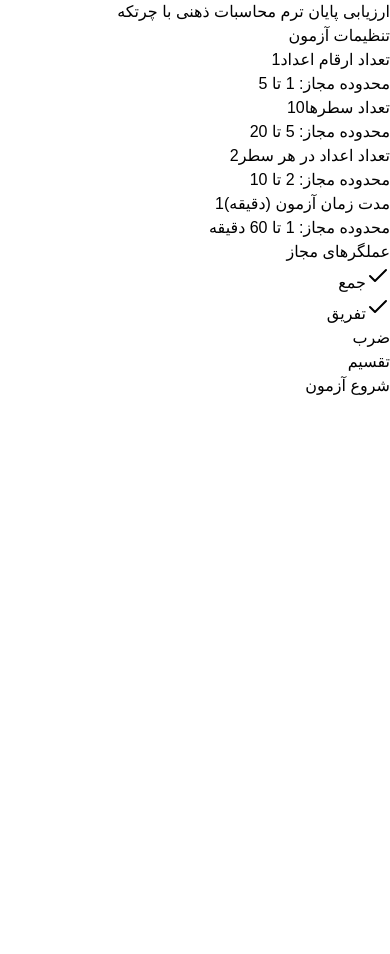
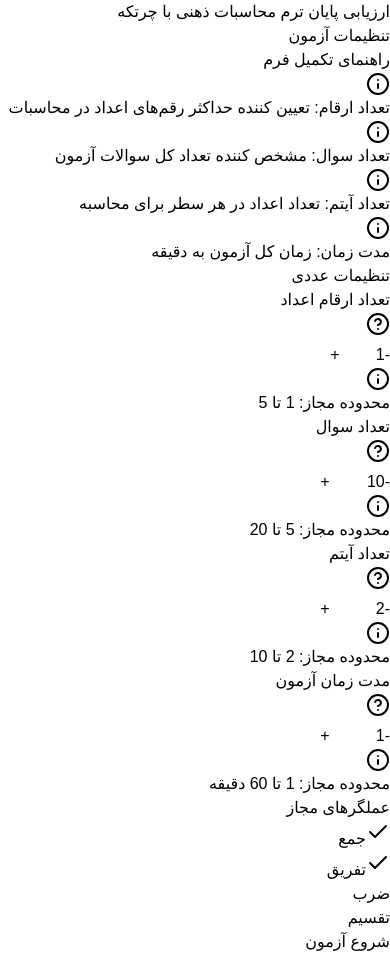
Before and after one commit to kaminfo102/Abacus4, a Next.js app: page / in a window 390 px wide. Before the commit the page ends 844 px from the top, so only its background shows below. Built offline with nearby package versions, Linux system fonts and the light colour scheme; a web font is replaced by a local one.

Commit message:
change examsetting form display form and table form better display in mobile size fix error better style

```diff
--- a/components/CalculationsTable.tsx
+++ b/components/CalculationsTable.tsx
@@ -114,7 +114,7 @@ const focusNextInput = (currentIndex: number) => {
                   </TableCell>
                 ))}
                 <TableCell className="text-center font-bold">
-                  {itemIndex === 0 ? 'Abacuse' : `سطر ${itemIndex + 1}`}
+                  {itemIndex =`آیتم ${itemIndex + 1}`}
                 </TableCell>
               </TableRow>
             ))}
@@ -190,7 +190,7 @@ const focusNextInput = (currentIndex: number) => {
           size="lg"
           className="bg-green-600 hover:bg-green-700 text-white px-8 py-6 text-lg"
           onClick={handleFinishExam}
-          disabled={!allAnswersSubmitted || isDisabled}
+
         >
           پایان آزمون
         </Button>
--- a/components/ExamSettings.tsx
+++ b/components/ExamSettings.tsx
@@ -1,15 +1,24 @@
+// @ts-ignore
+// @ts-ignore
+
 "use client";
 
-import { useState } from "react";
+import React, { useState } from "react";
 import { Card } from "@/components/ui/card";
-import { Input } from "@/components/ui/input";
 import { Button } from "@/components/ui/button";
 import { Label } from "@/components/ui/label";
-import { Checkbox } from "@/components/ui/checkbox";
 import { Alert, AlertDescription } from "@/components/ui/alert";
-import { AlertCircle } from "lucide-react";
+import { AlertCircle, Info, HelpCircle } from "lucide-react";
 import type { ExamSettings, Operator } from "@/lib/types";
 import { OPERATOR_LABELS } from "@/lib/constants";
+import { NumberInput } from "@/components/ui/inputNum";
+import { CheckboxM } from "@/components/ui/checkboxM";
+import {
+  Tooltip,
+  TooltipContent,
+  TooltipProvider,
+  TooltipTrigger,
+} from "@/components/ui/tooltip";
 
 interface ExamSettingsProps {
     onStart: (settings: ExamSettings) => void;
@@ -19,7 +28,7 @@ const DEFAULT_SETTINGS: ExamSettings = {
     digitCount: 1,
     rowCount: 10,
     timeLimit: 60,
-  operators: ['+', '-'],
+    operators: [`+`,`-`],
     itemsPerRow: 2
 };
 
@@ -30,13 +39,16 @@ const LIMITS = {
     itemsPerRow: { min: 2, max: 10 }
 };
 
+// ... (کدهای قبلی مربوط به interface و constant ها)
+
 export function ExamSettings({ onStart }: ExamSettingsProps) {
+  // ... (کدهای قبلی مربوط به state و توابع)
     const [settings, setSettings] = useState<ExamSettings>(DEFAULT_SETTINGS);
     const [error, setError] = useState<string | null>(null);
 
     const validateSettings = (): boolean => {
         if (settings.operators.length === 0) {
-      setError('لطفاً حداقل یک عملگر را انتخاب کنید');
+            setError('لطفاً حداقل یک عملگر را انتخاب کنید' );
             return false;
         }
 
@@ -58,7 +70,6 @@ export function ExamSettings({ onStart }: ExamSettingsProps) {
         setError(null);
         return true;
     };
-
     const handleSubmit = (e: React.FormEvent) => {
         e.preventDefault();
         if (validateSettings()) {
@@ -67,8 +78,7 @@ export function ExamSettings({ onStart }: ExamSettingsProps) {
     };
 
     const toggleOperator = (operator: Operator) => {
-    setSettings(prev => ({
-      ...prev,
+        setSettings(prev => ({...prev,
             operators: prev.operators.includes(operator)
             ? prev.operators.filter(op => op !== operator)
             : [...prev.operators, operator]
@@ -79,12 +89,50 @@ export function ExamSettings({ onStart }: ExamSettingsProps) {
         key: K,
         value: ExamSettings[K]
     ) => {
-    setSettings(prev => ({ ...prev, [key]: value }));
+        setSettings(prev => ({...prev, [key]: value }));
     };
 
+  const GuideItem = ({ text }: { text: string }) => (
+      <li className="flex items-center gap-2 text-sm">
+        <Info className="h-4 w-4 text-blue-500 flex-shrink-0" />
+        <span>{text}</span>
+      </li>
+  );
+
+  const FieldLabel = ({ htmlFor, children, tooltip }: { htmlFor: string, children: React.ReactNode, tooltip?: string }) => (
+      <div className="flex items-center gap-2 mb-2">
+        <div className="bg-primary text-white px-3 py-1.5 rounded-lg text-sm font-medium">
+          <label htmlFor={htmlFor}>{children}</label>
+        </div>
+        {tooltip && (
+            <TooltipProvider>
+              <Tooltip>
+                <TooltipTrigger>
+                  <HelpCircle className="h-4 w-4 text-muted-foreground" />
+                </TooltipTrigger>
+                <TooltipContent>
+                  <p className="text-sm">{tooltip}</p>
+                </TooltipContent>
+              </Tooltip>
+            </TooltipProvider>
+        )}
+      </div>
+  );
+
   return (
-    <Card className="p-6 max-w-md mx-auto">
-      <h2 className="text-xl font-bold text-primary mb-6 text-center">تنظیمات آزمون</h2>
+      <Card className="p-8 max-w-2xl mx-auto">
+        <h2 className="text-2xl font-bold text-primary mb-6 text-center">تنظیمات آزمون</h2>
+
+        {/* راهنمای تکمیل فرم */}
+        <div className="bg-blue-50 border border-blue-200 rounded-xl p-4 mb-8">
+          <h3 className="font-semibold text-blue-700 mb-3">راهنمای تکمیل فرم</h3>
+          <ul className="space-y-2 text-blue-600">
+            <GuideItem text="تعداد ارقام: تعیین کننده حداکثر رقم‌های اعداد در محاسبات" />
+            <GuideItem text="تعداد سوال: مشخص کننده تعداد کل سوالات آزمون" />
+            <GuideItem text="تعداد آیتم: تعداد اعداد در هر سطر برای محاسبه" />
+            <GuideItem text="مدت زمان: زمان کل آزمون به دقیقه" />
+          </ul>
+        </div>
 
         {error && (
             <Alert variant="destructive" className="mb-6">
@@ -93,82 +141,131 @@ export function ExamSettings({ onStart }: ExamSettingsProps) {
             </Alert>
         )}
 
-      <form onSubmit={handleSubmit} className="space-y-6">
+        <form onSubmit={handleSubmit} className="space-y-8">
+            {/* بخش ورودی‌های عددی */}
+            <div className="bg-slate-50 p-4 sm:p-6 rounded-xl">
+                <h3 className="font-semibold text-lg text-slate-700 mb-4 sm:mb-6">تنظیمات عددی</h3>
+
+                <div className="grid grid-cols-1 sm:grid-cols-2 gap-4 sm:gap-x-6 sm:gap-y-8">
+                    {/* ورودی اول */}
                     <div className="space-y-2">
-          <Label htmlFor="digitCount">تعداد ارقام اعداد</Label>
-          <Input
+                        <FieldLabel
+                            htmlFor="digitCount"
+                            tooltip="تعیین حداکثر تعداد ارقام برای اعداد در محاسبات"
+                        >
+                            تعداد ارقام اعداد
+                        </FieldLabel>
+                        <div className="relative w-full">
+                            <NumberInput
                                 id="digitCount"
-            type="number"
+                                value={settings.digitCount}
+                                onChange={(e) => updateSetting('digitCount', parseInt(e.toString()))}
                                 min={LIMITS.digitCount.min}
                                 max={LIMITS.digitCount.max}
-            value={settings.digitCount}
-            onChange={(e) => updateSetting('digitCount', parseInt(e.target.value))}
-            className="text-center"
+                                step={1}
+                                className="w-full min-w-[120px]"
                             />
-          <p className="text-sm text-muted-foreground">
+                        </div>
+                        <p className="text-xs sm:text-sm text-muted-foreground mt-1 flex items-center gap-1">
+                            <Info className="h-3 w-3 sm:h-4 sm:w-4"/>
                             محدوده مجاز: {LIMITS.digitCount.min} تا {LIMITS.digitCount.max}
                         </p>
                     </div>
 
+                    {/* ورودی دوم */}
                     <div className="space-y-2">
-          <Label htmlFor="rowCount">تعداد سطرها</Label>
-          <Input
+                        <FieldLabel
+                            htmlFor="rowCount"
+                            tooltip="تعیین تعداد کل سوالات آزمون"
+                        >
+                            تعداد سوال
+                        </FieldLabel>
+                        <div className="relative w-full">
+                            <NumberInput
                                 id="rowCount"
-            type="number"
+                                value={settings.rowCount}
+                                onChange={(e) => updateSetting('rowCount', parseInt(e.toString()))}
                                 min={LIMITS.rowCount.min}
                                 max={LIMITS.rowCount.max}
-            value={settings.rowCount}
-            onChange={(e) => updateSetting('rowCount', parseInt(e.target.value))}
-            className="text-center"
+                                step={1}
+                                className="w-full min-w-[120px]"
                             />
-          <p className="text-sm text-muted-foreground">
+                        </div>
+                        <p className="text-xs sm:text-sm text-muted-foreground mt-1 flex items-center gap-1">
+                            <Info className="h-3 w-3 sm:h-4 sm:w-4"/>
                             محدوده مجاز: {LIMITS.rowCount.min} تا {LIMITS.rowCount.max}
                         </p>
                     </div>
 
+                    {/* ورودی سوم */}
                     <div className="space-y-2">
-          <Label htmlFor="itemsPerRow">تعداد اعداد در هر سطر</Label>
-          <Input
+                        <FieldLabel
+                            htmlFor="itemsPerRow"
+                            tooltip="تعیین تعداد اعداد در هر سطر"
+                        >
+                            تعداد آیتم
+                        </FieldLabel>
+                        <div className="relative w-full">
+                            <NumberInput
                                 id="itemsPerRow"
-            type="number"
+                                value={settings.itemsPerRow}
+                                onChange={(e) => updateSetting('itemsPerRow', parseInt(e.toString()))}
                                 min={LIMITS.itemsPerRow.min}
                                 max={LIMITS.itemsPerRow.max}
-            value={settings.itemsPerRow}
-            onChange={(e) => updateSetting('itemsPerRow', parseInt(e.target.value))}
-            className="text-center"
+                                step={1}
+                                className="w-full min-w-[120px]"
                             />
-          <p className="text-sm text-muted-foreground">
+                        </div>
+                        <p className="text-xs sm:text-sm text-muted-foreground mt-1 flex items-center gap-1">
+                            <Info className="h-3 w-3 sm:h-4 sm:w-4"/>
                             محدوده مجاز: {LIMITS.itemsPerRow.min} تا {LIMITS.itemsPerRow.max}
                         </p>
                     </div>
 
+                    {/* ورودی چهارم */}
                     <div className="space-y-2">
-          <Label htmlFor="timeLimit">مدت زمان آزمون (دقیقه)</Label>
-          <Input
+                        <FieldLabel
+                            htmlFor="timeLimit"
+                            tooltip="تعیین مدت زمان کل آزمون به دقیقه"
+                        >
+                            مدت زمان آزمون
+                        </FieldLabel>
+                        <div className="relative w-full">
+                            <NumberInput
                                 id="timeLimit"
-            type="number"
+                                value={settings.timeLimit / 60}
+                                onChange={(e) => updateSetting('timeLimit', parseInt(e.toString()) * 60)}
                                 min={LIMITS.timeLimit.min}
                                 max={LIMITS.timeLimit.max}
-            value={settings.timeLimit / 60}
-            onChange={(e) => updateSetting('timeLimit', parseInt(e.target.value) * 60)}
-            className="text-center"
+                                step={1}
+                                className="w-full min-w-[120px]"
                             />
-          <p className="text-sm text-muted-foreground">
+                        </div>
+                        <p className="text-xs sm:text-sm text-muted-foreground mt-1 flex items-center gap-1">
+                            <Info className="h-3 w-3 sm:h-4 sm:w-4"/>
                             محدوده مجاز: {LIMITS.timeLimit.min} تا {LIMITS.timeLimit.max} دقیقه
                         </p>
                     </div>
+                </div>
+            </div>
 
-        <div className="space-y-3">
-          <Label>عملگرهای مجاز</Label>
-          <div className="grid grid-cols-2 gap-4">
+
+
+            {/* بخش چک‌باکس‌ها */}
+            <div className="bg-slate-50 p-6 rounded-xl">
+                <h3 className="font-semibold text-lg text-slate-700 mb-4">عملگرهای مجاز</h3>
+                <div className="grid grid-cols-2 gap-6">
                     {(['+', '-', '*', '/'] as Operator[]).map((op) => (
-              <div key={op} className="flex items-center space-x-2 space-x-reverse">
-                <Checkbox
+                        <div key={op} className="flex items-center gap-3 bg-white p-3 rounded-lg shadow-sm">
+                            <CheckboxM
                                 id={`op-${op}`}
                                 checked={settings.operators.includes(op)}
                                 onCheckedChange={() => toggleOperator(op)}
                             />
-                <Label htmlFor={`op-${op}`} className="text-sm">
+                            <Label
+                                htmlFor={`op-${op}`}
+                                className="text-sm font-medium cursor-pointer"
+                            >
                                 {OPERATOR_LABELS[op]}
                             </Label>
                         </div>
@@ -176,7 +273,12 @@ export function ExamSettings({ onStart }: ExamSettingsProps) {
                 </div>
           </div>
 
-        <Button type="submit" className="w-full">شروع آزمون</Button>
+          <Button
+              type="submit"
+              className="w-full py-6 text-lg font-semibold rounded-xl"
+          >
+            شروع آزمون
+          </Button>
         </form>
       </Card>
   );
```
Lines whose indentation alone changed are shown as unchanged.
